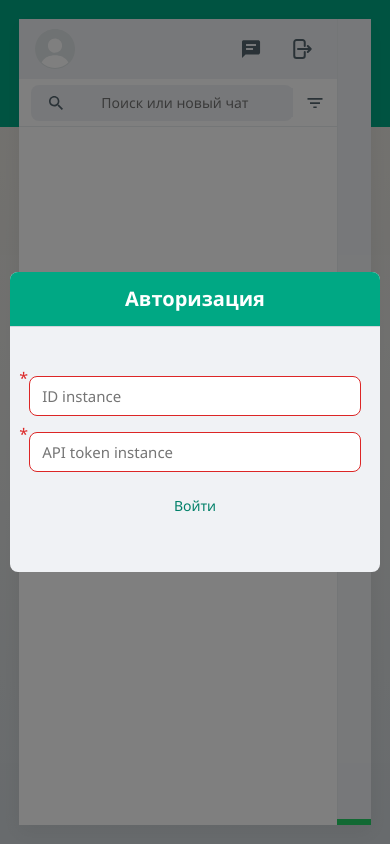
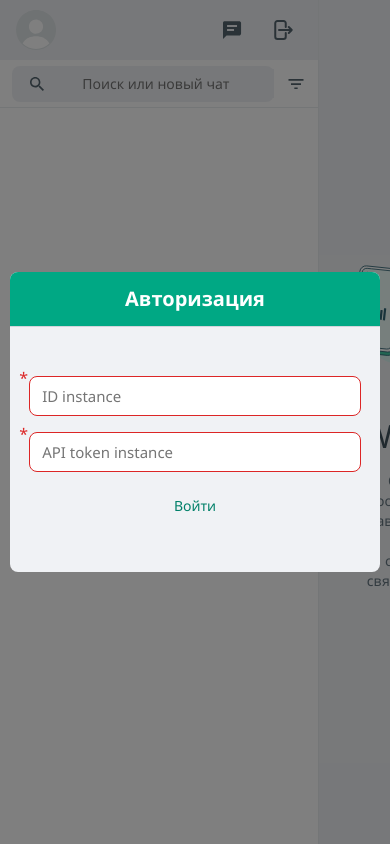
Before and after one commit to wonder-SMA/green-api-whatsapp, a React (Vite) app: page / in a window 390 px wide. Built offline with nearby package versions, Linux system fonts and the light colour scheme.

Commit message:
added the ability to create multiple chats

```diff
--- a/src/app.tsx
+++ b/src/app.tsx
@@ -7,18 +7,13 @@ import { useTypedSelector } from './hooks/use-typed-selector';
 import './styles/app.scss';
 
 const App: FC = () => {
-  const { isAuth, userInfo, contactInfo } = useTypedSelector(state => state.userReducer);
+  const { isAuth, isNewChat } = useTypedSelector(state => state.userReducer);
 
   return (
     <div className="app">
-      <ChatWindow
-        userInfo={userInfo}
-        contactInfo={contactInfo}
-      />
+      <ChatWindow />
       {isAuth
-        ? (!Object.keys(contactInfo).length
-          && <NewChatModal />
-        )
+        ? (isNewChat && <NewChatModal />)
         : <LoginModal />
       }
       <ToastContainer
--- a/src/components/elements/chat-item/index.tsx
+++ b/src/components/elements/chat-item/index.tsx
@@ -1,5 +1,5 @@
+import { FC } from 'react';
 import classNames from 'classnames';
-import { FC } from 'react';
 import UserIcon from '../ui/icons/user-icon';
 import './chat-item.scss';
 
--- a/src/components/elements/chat-window/chat-window.scss
+++ b/src/components/elements/chat-window/chat-window.scss
@@ -10,20 +10,13 @@
 	box-shadow: 0 6px 18px rgba(11, 20, 26, .05);
 	overflow: hidden;
 	animation: .3s cubic-bezier(.1, .82, .25, 1);
-
-	&:after {
-		position: absolute;
-		z-index: 50;
-		bottom: 0;
-		width: 100%;
-		height: 0;
-		content: "";
-		border-top: 6px solid #25d366;
-	}
 }
 
 @media screen and (max-width: 680px) {
 	.chat-window {
+		top: 0;
+		width: 100%;
+		height: 100%;
 		overflow-x: auto;
 	}
 }
--- a/src/components/elements/chat-window/index.tsx
+++ b/src/components/elements/chat-window/index.tsx
@@ -1,19 +1,13 @@
 import React, { FC, KeyboardEventHandler, useCallback } from 'react';
 import { useActions } from '../../../hooks/use-actions';
 import { useTypedSelector } from '../../../hooks/use-typed-selector';
-import { UserState } from '../../../store/user/types';
 import Conversation from '../conversation';
 import EmptyWindow from '../empty-window';
 import Sidebar from '../sidebar';
 import './chat-window.scss';
 
-type ChatWindowProps = {
-  userInfo: UserState['userInfo'];
-  contactInfo: UserState['contactInfo'];
-}
-
-const ChatWindow: FC<ChatWindowProps> = ({ userInfo, contactInfo }) => {
-  const { currentChat, chats } = useTypedSelector(state => state.userReducer);
+const ChatWindow: FC = () => {
+  const { currentChat } = useTypedSelector(state => state.userReducer);
   const { exitFromCurrentChat } = useActions();
 
   // Обработчик нажатия Escape
@@ -25,13 +19,9 @@ const ChatWindow: FC<ChatWindowProps> = ({ userInfo, contactInfo }) => {
 
   return (
     <div className="chat-window" onKeyDown={keyDownHandler}>
-      <Sidebar
-        userInfo={userInfo}
-        contactInfo={contactInfo}
-        chats={chats}
-      />
+      <Sidebar />
       {currentChat
-        ? <Conversation contactInfo={contactInfo} />
+        ? <Conversation />
         : <EmptyWindow />
       }
     </div>
--- a/src/components/elements/conversation/index.tsx
+++ b/src/components/elements/conversation/index.tsx
@@ -1,11 +1,10 @@
-import React, { FC, useCallback, useLayoutEffect, useRef } from 'react';
+import React, { FC, useCallback, useLayoutEffect, useMemo, useRef } from 'react';
 import { compareDatesSame } from '../../../helpers/compare-dates-same';
 import { getDateTime } from '../../../helpers/get-date-time';
 import { getPhoneNumber } from '../../../helpers/get-phone-number';
 import { useActions } from '../../../hooks/use-actions';
 import { useTypedSelector } from '../../../hooks/use-typed-selector';
-import { UserState } from '../../../store/user/types';
-import { TChatHistory, TMessage } from '../../../types/chat';
+import { TChatInfo, TMessage } from '../../../types/chat';
 import { TContactInfo } from '../../../types/contact-info';
 import ConversationFooter from '../conversation-footer';
 import Header from '../header';
@@ -14,21 +13,23 @@ import Message from '../ui/message';
 import TimeMessage from '../ui/time-message';
 import './conversation.scss';
 
-type ConversationProps = {
-  contactInfo: UserState['contactInfo'];
-}
-
-const Conversation: FC<ConversationProps> = ({ contactInfo }) => {
+const Conversation: FC = () => {
     const messagesRef = useRef<HTMLDivElement | null>(null);
     const { currentChat, chats } = useTypedSelector(state => state.userReducer);
     const { sendMessage, exitFromCurrentChat } = useActions();
+
+    const contactInfo = useMemo(() => {
+      if (currentChat) {
+        return chats.get(currentChat)?.contactInfo;
+      }
+    }, [chats, currentChat]);
 
     // Прокручиваем чат вниз перед отображением
     useLayoutEffect(() => {
       if (messagesRef.current) {
         (messagesRef.current as HTMLDivElement).scrollTop = messagesRef.current.scrollHeight;
       }
-    }, [chats]);
+    }, [currentChat, chats]);
 
     // Обработчик отправки сообщений
     const onSend = useCallback((message: string) => {
@@ -51,7 +52,7 @@ const Conversation: FC<ConversationProps> = ({ contactInfo }) => {
         <div className="conversation__background" />
         <div className="conversation__messages" ref={messagesRef}>
           {currentChat && chats.get(currentChat)?.chatHistoryList.map((messageId, idx, list) => {
-            const chatHistoryMap = (chats.get(currentChat) as TChatHistory).chatHistoryMap;
+            const chatHistoryMap = (chats.get(currentChat) as TChatInfo).chatHistoryMap;
 
             // Текущее сообщение из списка
             const message = chatHistoryMap.get(messageId) as TMessage;
--- a/src/components/elements/sidebar/index.tsx
+++ b/src/components/elements/sidebar/index.tsx
@@ -1,10 +1,9 @@
-import { FC, PropsWithChildren, useState, useCallback } from 'react';
+import { FC, useState, useCallback, useMemo } from 'react';
 import { getDateTime } from '../../../helpers/get-date-time';
 import { getPhoneNumber } from '../../../helpers/get-phone-number';
 import { useActions } from '../../../hooks/use-actions';
 import { useTypedSelector } from '../../../hooks/use-typed-selector';
 import { exitFromAccount } from '../../../store/user/actions';
-import { UserState } from '../../../store/user/types';
 import { TContactInfo } from '../../../types/contact-info';
 import { TChatId } from '../../../types/chat';
 import ChatItem from '../chat-item';
@@ -16,20 +15,25 @@ import ExitIcon from '../ui/icons/exit-icon';
 import Search from '../ui/search';
 import './sidebar.scss';
 
-type SidebarProps = {
-  userInfo: UserState['userInfo'];
-  contactInfo: UserState['contactInfo'];
-  chats: UserState['chats'];
+const Sidebar: FC = () => {
+  const [isFilter, setIsFilter] = useState(false);
+  const { chats, currentChat, userInfo } = useTypedSelector(state => state.userReducer);
+  const { setNewChat, setCurrentChat, exitFromAccount } = useActions();
+
+  const contactInfo = useMemo(() => {
+    if (currentChat) {
+      return chats.get(currentChat)?.contactInfo;
     }
-
-const Sidebar: FC<PropsWithChildren<SidebarProps>> = ({ userInfo, contactInfo, chats }) => {
-  const [isFilter, setIsFilter] = useState(false);
-  const { currentChat } = useTypedSelector(state => state.userReducer);
-  const { setCurrentChat, exitFromAccount } = useActions();
+  }, [chats, currentChat]);
 
   // Возвращает функцию с замыканием на индекс чата
   const onClickOnChat = useCallback((chatId: TChatId) => {
     return () => setCurrentChat(chatId);
+  }, []);
+
+  // Обработчик создания нового чата
+  const onClickOnNewChat = useCallback(() => {
+    setNewChat(true);
   }, []);
 
   // Обработчик фильтрации сообщений
@@ -45,7 +49,7 @@ const Sidebar: FC<PropsWithChildren<SidebarProps>> = ({ userInfo, contactInfo, c
   return (
     <div className="sidebar">
       <Header title="Профиль" avatar={'avatar' in userInfo ? userInfo.avatar : ''}>
-        <ChatIcon className="icon-btn" title="Новый чат" />
+        <ChatIcon className="icon-btn" title="Новый чат" onClick={onClickOnNewChat} />
         <ExitIcon className="icon-btn" title="Выйти" onClick={onExit} />
       </Header>
       <div className="sidebar__chat">
@@ -74,17 +78,18 @@ const Sidebar: FC<PropsWithChildren<SidebarProps>> = ({ userInfo, contactInfo, c
                   <ChatItem
                     className={currentChat === chatId ? 'current-chat' : ''}
                     key={chatId}
-                    avatar={(contactInfo as TContactInfo).avatar}
-                    name={(contactInfo as TContactInfo).name || getPhoneNumber((contactInfo as TContactInfo).chatId)}
+                    avatar={chats.get(chatId)?.contactInfo.avatar || ''}
+                    name={chats.get(chatId)?.contactInfo?.name || getPhoneNumber(chatId)}
                     lastMessage={lastMessage?.textMessage || ''}
-                    time={lastMessage ? getDateTime(lastMessage?.timestamp) : ''}
+                    time={lastMessage?.timestamp ? getDateTime(lastMessage.timestamp) : ''}
                     onClick={onClickOnChat(chatId as TChatId)}
                     isRead={true}
                   />
                 );
               }
             })
-            : <div className="sidebar__chat-list-empty-wrapper">
+          :
+          <div className="sidebar__chat-list-empty-wrapper">
             <div className="sidebar__chat-list-empty-content">
               {isFilter ? 'Нет непрочитанных чатов' : 'Нет чатов'}
             </div>
@@ -97,6 +102,7 @@ const Sidebar: FC<PropsWithChildren<SidebarProps>> = ({ userInfo, contactInfo, c
       </div>
     </div>
   );
-};
+}
+  ;
 
   export default Sidebar;
--- a/src/store/user/reducer.ts
+++ b/src/store/user/reducer.ts
@@ -1,5 +1,5 @@
 import { List, Map } from 'immutable';
-import { TChatHistory } from '../../types/chat';
+import { TChatInfo } from '../../types/chat';
 import { UserActions, UserActionTypes, UserState } from './types';
 
 const initialState: UserState = {
@@ -8,9 +8,9 @@ const initialState: UserState = {
     id: null,
     token: null,
   },
+  isNewChat: true,
   userSettings: {},
   userInfo: {},
-  contactInfo: {},
   chats: Map(),
   currentChat: null,
 };
@@ -24,14 +24,14 @@ export const userReducer = (state = initialState, action: UserActions): UserStat
     case UserActionTypes.SET_CREDENTIALS:
       return { ...state, credentials: { ...action.payload } };
 
+    case UserActionTypes.SET_NEW_CHAT:
+      return { ...state, isNewChat: action.payload };
+
     case UserActionTypes.SET_USER_SETTINGS:
       return { ...state, userSettings: { ...action.payload } };
 
     case UserActionTypes.SET_USER_INFO:
       return { ...state, userInfo: { ...action.payload } };
-
-    case UserActionTypes.SET_CONTACT_INFO:
-      return { ...state, contactInfo: { ...action.payload } };
 
     case UserActionTypes.SET_CURRENT_CHAT:
       return { ...state, currentChat: action.payload };
@@ -43,6 +43,7 @@ export const userReducer = (state = initialState, action: UserActions): UserStat
 
       // Добавляем чат в Map объект чатов
       const updatedChats = state.chats.set(action.payload.chatId, {
+        contactInfo: action.payload.contactInfo,
         chatHistoryList,
         chatHistoryMap,
       });
@@ -55,14 +56,17 @@ export const userReducer = (state = initialState, action: UserActions): UserStat
       const chatHistoryList = state.chats.get(chatId)?.chatHistoryList;
 
       if (chatHistoryList?.size) {
-        const chatHistoryMap = state.chats.get(chatId)?.chatHistoryMap as TChatHistory['chatHistoryMap'];
+        const chatHistoryMap = state.chats.get(chatId)?.chatHistoryMap as TChatInfo['chatHistoryMap'];
 
         // Добавляем сообщение в список и Map объект истории чата
         const updatedChatHistoryList = chatHistoryList?.push(action.payload.idMessage);
         const updatedChatHistoryMap = chatHistoryMap?.set(action.payload.idMessage, action.payload);
 
+        const contactInfo = state.chats.get(chatId)?.contactInfo as TChatInfo['contactInfo'];
+
         // Добавляем чат в Map объект чатов
         const updatedChats = state.chats.set(action.payload.chatId, {
+          contactInfo,
           chatHistoryList: updatedChatHistoryList,
           chatHistoryMap: updatedChatHistoryMap,
         });
@@ -79,14 +83,17 @@ export const userReducer = (state = initialState, action: UserActions): UserStat
       const message = chatHistoryMap?.get(action.payload.idMessage);
 
       if (message?.idMessage) {
-        const chatHistoryList = state.chats.get(chatId)?.chatHistoryList as TChatHistory['chatHistoryList'];
+        const chatHistoryList = state.chats.get(chatId)?.chatHistoryList as TChatInfo['chatHistoryList'];
 
         // Обновляем статус внутри объекта сообщения и записываем сообщение в историю чата
         const updatedMessage = { ...message, statusMessage: action.payload.status };
-        const updatedChatHistoryMap = chatHistoryMap?.set(action.payload.idMessage, updatedMessage) as TChatHistory['chatHistoryMap'];
+        const updatedChatHistoryMap = chatHistoryMap?.set(action.payload.idMessage, updatedMessage) as TChatInfo['chatHistoryMap'];
+
+        const contactInfo = state.chats.get(chatId)?.contactInfo as TChatInfo['contactInfo'];
 
         // Добавляем чат в Map объект чатов
         const updatedChats = state.chats.set(action.payload.chatId, {
+          contactInfo,
           chatHistoryList,
           chatHistoryMap: updatedChatHistoryMap,
         });
--- a/src/store/user/types.ts
+++ b/src/store/user/types.ts
@@ -1,4 +1,4 @@
-import { TChats } from '../../types/chat';
+import { TChat, TChats } from '../../types/chat';
 import { TSettings } from '../../types/settings';
 import { TCredentials } from '../../types/credentials';
 import { TContactInfo } from '../../types/contact-info';
@@ -12,9 +12,9 @@ export type UserState = {
     id: string | null;
     token: string | null;
   };
+  isNewChat: boolean;
   userSettings: TSettings | {};
   userInfo: TContactInfo | {};
-  contactInfo: TContactInfo | {};
   chats: TChats;
   currentChat: TChatId | null;
 }
@@ -22,6 +22,7 @@ export type UserState = {
 export enum UserActionTypes {
   SET_AUTH = 'SET_AUTH',
   SET_CREDENTIALS = 'SET_CREDENTIALS',
+  SET_NEW_CHAT = 'SET_NEW_CHAT',
   SET_USER_SETTINGS = 'SET_USER_SETTINGS',
   SET_USER_INFO = 'SET_USER_INFO',
   SET_CONTACT_INFO = 'SET_CONTACT_INFO',
@@ -45,6 +46,11 @@ export type SetCredentialsAction = {
   payload: TCredentials;
 }
 
+export type SetNewChatAction = {
+  type: UserActionTypes.SET_NEW_CHAT;
+  payload: boolean;
+}
+
 export type SetUserSettingsAction = {
   type: UserActionTypes.SET_USER_SETTINGS;
   payload: TSettings;
@@ -55,17 +61,9 @@ export type SetUserInfoAction = {
   payload: TContactInfo;
 }
 
-export type SetContactInfoAction = {
-  type: UserActionTypes.SET_CONTACT_INFO;
-  payload: TContactInfo;
-}
-
 export type AddChatAction = {
   type: UserActionTypes.ADD_CHAT;
-  payload: {
-    chatId: TChatId;
-    chatHistory: TMessage[];
-  };
+  payload: TChat;
 }
 
 export type SetCurrentChatAction = {
@@ -100,9 +98,9 @@ export type ExitFromAccountAction = {
 export type UserActions =
   SetAuthAction
   | SetCredentialsAction
+  | SetNewChatAction
   | SetUserSettingsAction
   | SetUserInfoAction
-  | SetContactInfoAction
   | AddChatAction
   | SetCurrentChatAction
   | AddMessageAction
```
Also changed, not shown: src/store/user/actions.ts (+22 -7 lines), src/types/chat.ts (+7 -3 lines). Lines whose indentation alone changed are shown as unchanged.
